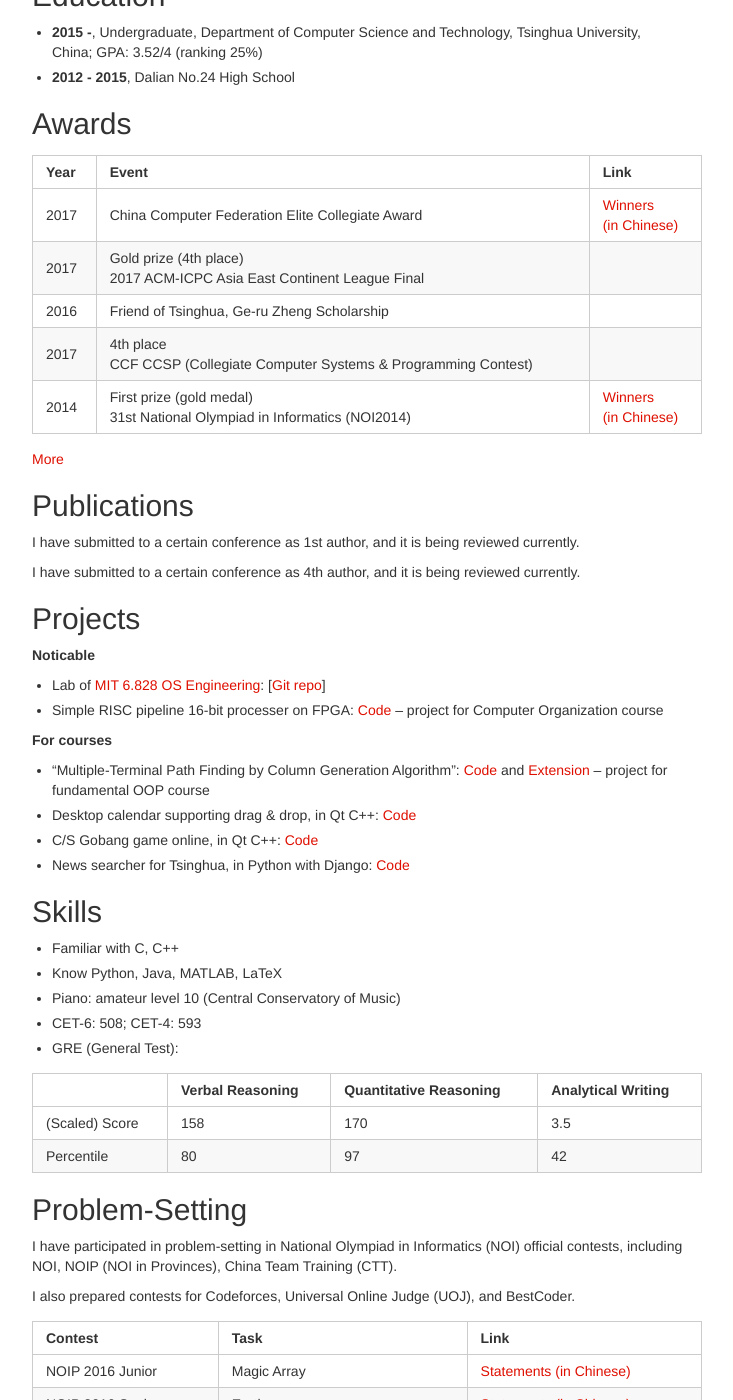
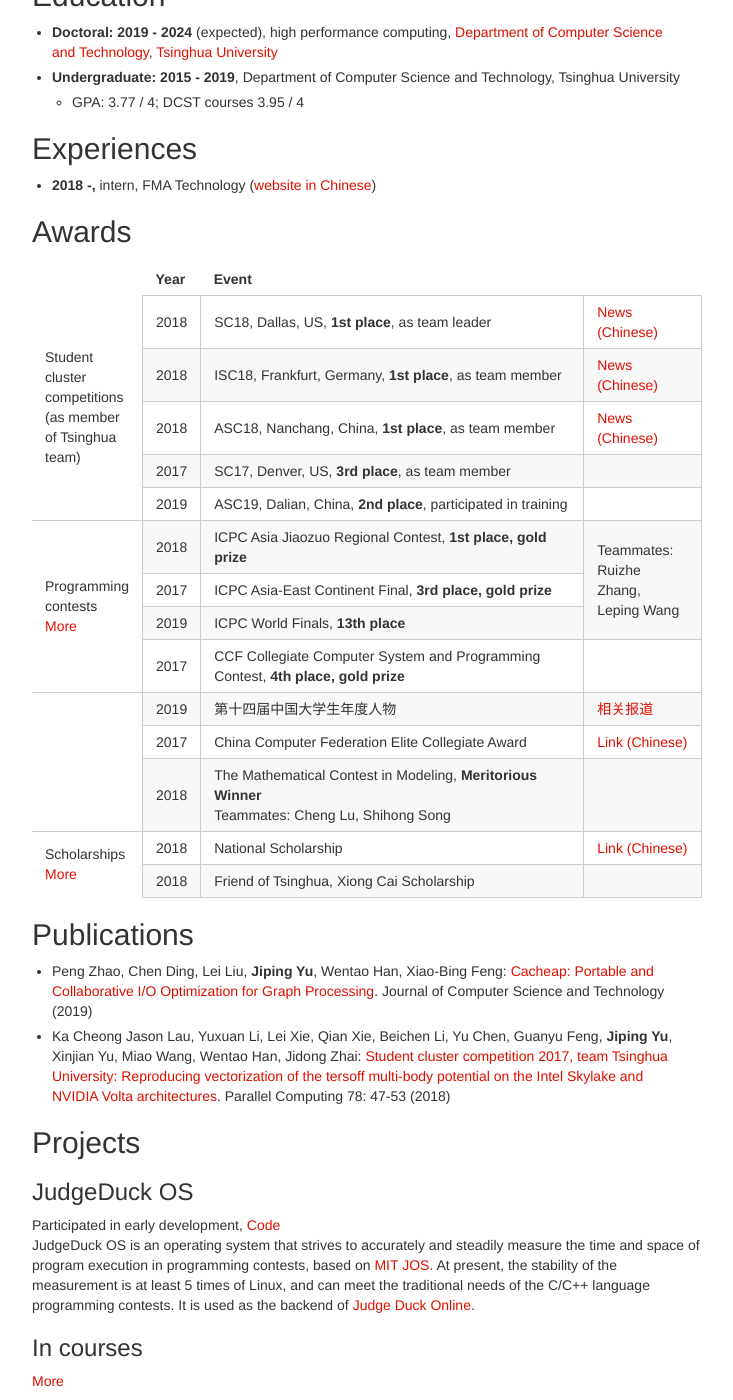
Before and after one commit to ufozgg/ruizhe, a Jekyll site: the page built from en/index.html, in a window 1280 px wide and 1400 px high, scrolled down 191 px. Shown: the whole window, without its empty margins (273-1006 px from the left). Built offline with Jekyll 4.4.1, drawn with Linux system fonts in a browser that asks for light colours; some of the changed text lies outside the part shown.

Commit message:
update a lot

```diff
--- a/en/index.html
+++ b/en/index.html
@@ -4,150 +4,239 @@
 ---
 <h1 id="jiping-yu于纪平">Jiping Yu (于纪平)</h1>
 
-<p><strong>Not yet up-to-date, please refer to the <a href="/zh">Chinese version (中文版本)</a>......</strong></p>
+<p><a href="/zh">Chinese version (中文版本)</a></p>
 
-<p>Undergraduate, Department of Computer Science and Technology, Tsinghua University, China</p>
+<p>Doctoral student, Department of Computer Science and Technology, Tsinghua University, China</p>
 
-<p><a href="mailto:yujp15@mails.tsinghua.edu.cn">yujp15@mails.tsinghua.edu.cn</a></p>
+<p><a href="mailto:yjp19@mails.tsinghua.edu.cn">yjp19@mails.tsinghua.edu.cn</a></p>
 
 <h2 id="Education">Education</h2>
 
 <ul>
-	<li><strong>2015 -</strong>, Undergraduate, Department of Computer Science and Technology, Tsinghua University, China; GPA: 3.52/4 (ranking 25%)</li>
-	<li><strong>2012 - 2015</strong>, Dalian No.24 High School</li>
+	<li><strong>Doctoral: 2019 - 2024</strong> (expected), high performance computing, <a href="http://www.cs.tsinghua.edu.cn/publish/csen/index.html">Department of Computer Science and Technology</a>, <a href="https://www.tsinghua.edu.cn/publish/thu2018en/index.html">Tsinghua University</a></li>
+	<li><strong>Undergraduate: 2015 - 2019</strong>, Department of Computer Science and Technology, Tsinghua University</li>
+	<ul><li>GPA: 3.77&nbsp;/&nbsp;4; DCST courses 3.95&nbsp;/&nbsp;4</li></ul>
+</ul>
+
+<h2>Experiences</h2>
+
+<ul>
+	<li><strong>2018 -, </strong>intern, FMA Technology (<a href="https://fma.ai/">website in Chinese</a>)</li>
 </ul>
 
 <h2 id="Awards">Awards</h2>
 
 <table>
 	<thead>
-		<tr>
-			<th>Year</th>
-			<th>Event</th>
-			<th>Link</th>
+		<tr style="border-style:none">
+			<th width="15%" style="border-style:none"></th>
+			<th style="border-style:none">Year</th>
+			<th style="border-style:none">Event</th>
+			<th style="border-style:none"></th>
 		</tr>
 	</thead>
-	<tbody id="award">
+
+	<!-- 超算竞赛开始 -->
+	<tbody>
+	<tr style="border-style:none"><td rowspan=5 style="border-style:none">Student cluster competitions<br/> (as member of Tsinghua team)<br/></td>
+		<td>2018</td>
+		<td>SC18, Dallas, US, <strong>1st place</strong>, as team leader</td>
+		<td><a href="http://news.tsinghua.edu.cn/publish/thunews/9648/2018/20181116091150736161540/20181116091150736161540_.html">News (Chinese)</a></td>
+	</tr>
+	<tr>
+		<td>2018</td>
+		<td>ISC18, Frankfurt, Germany, <strong>1st place</strong>, as team member</td>
+		<td><a href="http://news.tsinghua.edu.cn/publish/thunews/9648/2018/20180629085109763717159/20180629085109763717159_.html">News (Chinese)</a></td>
+	</tr>
+	<tr>
+		<td>2018</td>
+		<td>ASC18, Nanchang, China, <strong>1st place</strong>, as team member</td>
+		<td><a href="http://news.tsinghua.edu.cn/publish/thunews/9649/2018/20180510171910362705228/20180510171910362705228_.html">News (Chinese)</a></td>
+	</tr>
+	<tr>
+		<td>2017</td>
+		<td>SC17, Denver, US, <strong>3rd place</strong>, as team member</td>
+		<td></td>
+	</tr>
+	<tr>
+		<td>2019</td>
+		<td>ASC19, Dalian, China, <strong>2nd place</strong>, participated in training</td>
+		<td></td>
+	</tr>
+	<!-- 超算竞赛结束 -->
+
+	<!-- 程序设计竞赛开始 -->
+	<tbody>
+	<tr><td rowspan=9 style="border-style:none">Programming contests<br/><a href="javascript:;" id="icpc">More</a><a href="javascript:;" id="icpc" hidden="true">Less</a></td>
+	</tr>
+	<tr>
+		<td>2018</td>
+		<td>ICPC Asia Jiaozuo Regional Contest, <strong>1st place, gold prize</strong></td>
+		<td rowspan=3>Teammates:<br/>Ruizhe Zhang,<br/>Leping Wang</td>
+	</tr>
+	<tr>
+		<td>2017</td>
+		<td>ICPC Asia-East Continent Final, <strong>3rd place, gold prize</strong></td>
+	</tr>
+	<tr>
+		<td>2019</td>
+		<td>ICPC World Finals, <strong>13th place</strong></td>
+	</tr>
+	<tr>
+		<td>2017</td>
+		<td>CCF Collegiate Computer System and Programming Contest, <strong>4th place, gold prize</strong></td>
+		<td></td>
+	</tr>
+	<script type="text/javascript">
+	$(document).ready(function(){
+		$("a#icpc").click(function(){
+			$("tbody#icpc").toggle();
+			$("a#icpc").toggle();
+		});
+	});
+	</script>
+	</tbody>
+	<tbody id="icpc" hidden="true">
+	<tr style="border-style:none"><td rowspan=9 style="border-style:none"></td></tr>
+	<tr>
+		<td>2014</td>
+		<td>National Olympiad in Informatics, China, <strong>gold prize</strong></td>
+		<td><a href="http://download.noi.cn/T/2014/NOI2014huojiangzhengshi.htm">Link (Chinese)</a></td>
+	</tr>
+	<tr>
+		<td>2013</td>
+		<td>National Olympiad in Informatics, China, <strong>gold prize</strong></td>
+		<td><a href="http://www.noi.cn/RequireFile.do?fid=BTYdebAA">Link (Chinese)</a></td>
+	</tr>
+	<tr>
+		<td>2018</td>
+		<td>Tsinghua and HKUST Programming Contest, <strong>2nd prize, excellent prize</strong><br/>Teammates: RuiZhe Zhang, Yue Qin</td>
+		<td></td>
+	</tr>
+	<tr>
+		<td>2017</td>
+		<td>CodeM Programming Contest, <strong>3rd place</strong></td>
+		<td><a href="https://www.nowcoder.com/activity/2018codem/index?from=meituan#review">Link (Chinese)</a></td>
+	</tr>
+	<tr>
+		<td>2017</td>
+		<td>CCF CSP Certification, full score</td>
+		<td><a href="/attachments/csptranscript.pdf">Transcript</a></td>
+	</tr>
+	<tr>
+		<td>2017</td>
+		<td>MegCup Programming Contest, <strong>10th place</strong></td>
+		<td><a href="https://2017.megcup.com/">Website (Chinese)</a></td>
+	</tr>
+	</tbody>
+	<!-- 程序设计竞赛结束 -->
+
+	<!-- 其他开始 -->
+	<tbody>
+	<tr><td rowspan=9 style="border-style:none"></td>
+	</tr>
+	<tr>
+		<td>2019</td>
+		<td>第十四届中国大学生年度人物</td>
+		<td><a href="/attachments/people2019050715.pdf">相关报道</a></td>
+	</tr>
 	<tr>
 		<td>2017</td>
 		<td>China Computer Federation Elite Collegiate Award</td>
-			<td><a href="http://www.ccf.org.cn/c/2017-07-31/602612.shtml">Winners</br>(in Chinese)</a></td>
+		<td><a href="http://www.ccf.org.cn/c/2017-07-31/602612.shtml">Link (Chinese)</a></td>
 	</tr>
 	<tr>
-			<td>2017</td>
-			<td>Gold prize (4th place)</br>2017 ACM-ICPC Asia East Continent League Final</td>
+		<td>2018</td>
+		<td>The Mathematical Contest in Modeling, <strong>Meritorious Winner</strong><br/>Teammates: Cheng Lu, Shihong Song</td>
+		<td></td>
+	</tr>
+	<!-- 其他结束 -->
+
+	<!-- 奖学金开始 -->
+	<tbody>
+	<tr><td rowspan=9 style="border-style:none">Scholarships<br/><a href="javascript:;" id="jxj">More</a><a href="javascript:;" id="jxj" hidden="true">Less</a></td>
+		<td>2018</td>
+		<td>National Scholarship</td>
+		<td><a href="http://www.moe.edu.cn/srcsite/A05/s7505/201811/t20181114_354826.html">Link (Chinese)</a></td>
+	</tr>
+	<tr>
+		<td>2018</td>
+		<td>Friend of Tsinghua, Xiong Cai Scholarship</td>
+		<td></td>
+	</tr>
+	<script type="text/javascript">
+	$(document).ready(function(){
+		$("a#jxj").click(function(){
+			$("tbody#jxj").toggle();
+			$("a#jxj").toggle();
+		});
+	});
+	</script>
+	</tbody>
+	<tbody id="jxj" hidden="true">
+	<tr style="border-style:none"><td rowspan=9 style="border-style:none"></td>
+		<td>2016</td>
+		<td>Friend of Tsinghua, Ge-Ru Zheng Scholarship</td>
 		<td></td>
 	</tr>
 	<tr>
 		<td>2016</td>
-			<td>Friend of Tsinghua, Ge-ru Zheng Scholarship</td>
+		<td>Learning Progress Scholarship, Tsinghua University</td>
 		<td></td>
 	</tr>
 	<tr>
-			<td>2017</td>
-			<td>4th place</br>CCF CCSP (Collegiate Computer Systems &amp; Programming Contest)</td>
+		<td>2015</td>
+		<td>Second-class Freshman Scholarship, Tsinghua University</td>
 		<td></td>
 	</tr>
-		<tr>
-			<td>2014</td>
-			<td>First prize (gold medal)</br>31st National Olympiad in Informatics (NOI2014)</td>
-			<td><a href="http://download.noi.cn/T/2014/NOI2014huojiangzhengshi.htm">Winners</br>(in Chinese)</a></td>
-		</tr>
 	</tbody>
-	<tbody id="award" hidden="true">
-		<tr>
-			<td>2017</td>
-			<td>China Computer Federation Elite Collegiate Award</td>
-			<td><a href="http://www.ccf.org.cn/c/2017-07-31/602612.shtml">Winners</br>(in Chinese)</a></td>
-		</tr>
-		<tr>
-			<td>2017</td>
-			<td>Gold prize (4th place)</br>2017 ACM-ICPC Asia East Continent League Final</td>
-			<td></td>
-		</tr>
-		<tr>
-			<td>2016</td>
-			<td>Friend of Tsinghua, Ge-ru Zheng Scholarship</td>
-			<td></td>
-		</tr>
-		<tr>
-			<td>2017</td>
-			<td>4th place</br>CCF CCSP (Collegiate Computer Systems &amp; Programming Contest)</td>
-			<td></td>
-		</tr>
-		<tr>
-			<td>2014</td>
-			<td>First prize (gold medal)</br>31st National Olympiad in Informatics (NOI2014)</td>
-			<td><a href="http://download.noi.cn/T/2014/NOI2014huojiangzhengshi.htm">Winners</br>(in Chinese)</a></td>
-		</tr>
-		<tr>
-			<td>2013</td>
-			<td>First prize (gold medal)</br>31st National Olympiad in Informatics (NOI2013)</td>
-			<td><a href="http://history.ccf.org.cn/resources/1190201776262/noi/CCFNOI2013huojiangmingdan2013-07-25-05_01_17.htm">Winners</br>(in Chinese)</a></td>
-		</tr>
-		<tr>
-			<td>2017</td>
-			<td>3rd place</br>CodeM Programming Contest</td>
-			<td><a href="http://codem.meituan.com/">Website</br>(in Chinese)</a></td>
-		</tr>
-		<tr>
-			<td>2017</td>
-			<td>Pass with full marks</br>9th CCF Computer Software Certification</td>
-			<td><a href="http://cspro.org/lead/dformsys/application/ccf/pdf/201608107644.pdf">Transcript</a></td>
-		</tr>
-		<tr>
-			<td>2017</td>
-			<td>10th place</br>MegCup Geek Challenge Contest</td>
-			<td><a href="https://2017.megcup.com/">Website</br>(in Chinese)</a></td>
-		</tr>
-	</tbody>
+	<!-- 奖学金结束 -->
+
 </table>
+
+<h2>Publications</h2>
+
+<ul>
+	<li>Peng Zhao, Chen Ding, Lei Liu, <strong>Jiping Yu</strong>, Wentao Han, Xiao-Bing Feng: <a href="http://jcst.ict.ac.cn/EN/10.1007/s11390-019-1936-6">Cacheap: Portable and Collaborative I/O Optimization for Graph Processing</a>. Journal of Computer Science and Technology (2019)</li>
+	<li>Ka Cheong Jason Lau, Yuxuan Li, Lei Xie, Qian Xie, Beichen Li, Yu Chen, Guanyu Feng, <strong>Jiping Yu</strong>, Xinjian Yu, Miao Wang, Wentao Han, Jidong Zhai: <a href="https://www.sciencedirect.com/science/article/pii/S0167819118300668">Student cluster competition 2017, team Tsinghua University: Reproducing vectorization of the tersoff multi-body potential on the Intel Skylake and NVIDIA Volta architectures</a>. Parallel Computing 78: 47-53 (2018)</li>
+</ul>
+
+<h2 id="项目">Projects</h2>
+
+<h3>JudgeDuck OS</h3>
+
+Participated in early development, <a href="https://github.com/wangyisong1996/JudgeDuck-OS">Code</a><br/>
+JudgeDuck OS is an operating system that strives to accurately and steadily measure the time and space of program execution in programming contests, based on <a href="https://pdos.csail.mit.edu/6.828/2018/jos.git/">MIT JOS</a>. At present, the stability of the measurement is at least 5 times of Linux, and can meet the traditional needs of the C/C++ language programming contests. It is used as the backend of <a href="https://duck.ac/">Judge Duck Online</a>.<br/>
+
+<h3>In courses</h3>
+
+<a href="javascript:;" id="proj">More</a><a href="javascript:;" id="proj" hidden="true">Less</a>
 <script type="text/javascript">
 $(document).ready(function(){
-	$("a#award").click(function(){
-		$("tbody#award").toggle();
-		$("a#award").toggle();
+	$("a#proj").click(function(){
+		$("ul#proj").toggle();
+		$("a#proj").toggle();
 	});
 });
 </script>
-<a id="award">More</a>
-<a id="award" hidden="true">Less</a>
-
-<h2 id="publications">Publications</h2>
-
-<p>I have submitted to a certain conference as 1st author, and it is being reviewed currently.</p>
-
-<p>I have submitted to a certain conference as 4th author, and it is being reviewed currently.</p>
-
-<h2 id="projects">Projects</h2>
-
-<p><strong>Noticable</strong></p>
-
-<ul>
-	<li>Lab of <a href="https://pdos.csail.mit.edu/6.828/2016/">MIT 6.828 OS Engineering</a>: [<a href="https://github.com/saffahyjp/6.828">Git repo</a>]</li>
+<ul id="proj" hidden="true">
 	<li>Simple RISC pipeline 16-bit processer on FPGA: <a href="https://github.com/saffahyjp/display/tree/master/cpu">Code</a> – project for Computer Organization course</li>
-</ul>
-
-<p><strong>For courses</strong></p>
-
-<ul>
 	<li>“Multiple-Terminal Path Finding by Column Generation Algorithm”: <a href="https://github.com/saffahyjp/display/tree/master/mulpath">Code</a> and <a href="https://github.com/saffahyjp/display/tree/master/mulpath_large">Extension</a> – project for fundamental OOP course</li>
 	<li>Desktop calendar supporting drag &amp; drop, in Qt C++: <a href="https://github.com/saffahyjp/display/tree/master/calendar">Code</a></li>
 	<li>C/S Gobang game online, in Qt C++: <a href="https://github.com/saffahyjp/display/tree/master/gobang_net">Code</a></li>
 	<li>News searcher for Tsinghua, in Python with Django: <a href="https://github.com/saffahyjp/display/tree/master/news_search">Code</a></li>
 </ul>
 
-<h2 id="skills">Skills</h2>
+<h2 id="技能">Skills</h2>
 
 <ul>
-	<li>Familiar with C, C++</li>
-	<li>Know Python, Java, MATLAB, LaTeX</li>
-	<li>Piano: amateur level 10 (Central Conservatory of Music)</li>
-	<li>CET-6: 508; CET-4: 593</li>
-	<li>GRE (General Test): </li>
+	<li>Familiar with Linux、C、C++、Qt</li>
+	<li>Know Python、Java、MATLAB、LaTeX、Mathematica</li>
+	<li>English: CET-6 508, CET-4 593, GRE 328+3.5, TOEFL 96, <a href="javascript:;" id="eng">more</a><a href="javascript:;" id="eng" hidden="true">less</a></li>
+	<ul id="eng" hidden="true">
+		<li>GRE (General Test):</li>
 	</ul>
-
-<table>
+	<table id="eng" hidden="true">
 		<thead>
 			<tr>
 				<th></th>
@@ -171,6 +260,41 @@
 			</tr>
 		</tbody>
 	</table>
+	<ul id="eng" hidden="true">
+		<li>TOEFL iBT: </li>
+	</ul>
+	<table id="eng" hidden="true">
+		<thead>
+			<tr>
+				<th>Reading</th>
+				<th>Listening</th>
+				<th>Speaking</th>
+				<th>Writing</th>
+				<th>Total</th>
+			</tr>
+		</thead>
+		<tbody>
+			<tr>
+				<td>27</td>
+				<td>26</td>
+				<td>22</td>
+				<td>21</td>
+				<td>96</td>
+			</tr>
+		</tbody>
+	</table>
+	<li>Piano: amateur level 10 (Central Conservatory of Music)</li>
+</ul>
+
+<script type="text/javascript">
+$(document).ready(function(){
+	$("a#eng").click(function(){
+		$("ul#eng").toggle();
+		$("table#eng").toggle();
+		$("a#eng").toggle();
+	});
+});
+</script>
 
 <h2 id="problem-setting">Problem-Setting</h2>
 
@@ -188,11 +312,6 @@
 	</thead>
 	<tbody id="problem">
 		<tr>
-			<td>NOIP 2016 Junior</td>
-			<td>Magic Array</td>
-			<td><a href="https://www.luogu.org/problem/show?pid=2119">Statements (in Chinese)</a></td>
-		</tr>
-		<tr>
 			<td>NOIP 2016 Senior</td>
 			<td>Earthworm</td>
 			<td><a href="http://uoj.ac/problem/264">Statements (in Chinese)</a></td>
@@ -206,6 +325,11 @@
 			<td>CCPC 2016 Hefei</td>
 			<td>Greatest Common Divisor</td>
 			<td><a href="http://acm.hdu.edu.cn/showproblem.php?pid=5970">Statements (in Chinese)</a></td>
+		</tr>
+		<tr>
+			<td>UOJ Goodbye Yiwei</td>
+			<td>New Year's Bomb (my best one!)</td>
+			<td><a href="http://uoj.ac/problem/177">Statements (in Chinese)</a></td>
 		</tr>
 	</tbody>
 	<tbody id="problem" hidden="true">
@@ -225,14 +349,29 @@
 			<td><a href="http://uoj.ac/problem/315">Statements (in Chinese)</a></td>
 		</tr>
 		<tr>
+			<td>NOI 2016</td>
+			<td>Grid (participated in problem-setting)</td>
+			<td><a href="http://uoj.ac/problem/220">Statements (in Chinese)</a></td>
+		</tr>
+		<tr>
+			<td>CCPC 2018 Qinhuangdao</td>
+			<td>perfect</td>
+			<td><a href="https://github.com/DiamondJack/CCPC2018QHD/blob/master/day1/perfect/statement/en.md">Statements</a></td>
+		</tr>
+		<tr>
 			<td>CCPC 2016 Hefei</td>
 			<td>Greatest Common Divisor</td>
 			<td><a href="http://acm.hdu.edu.cn/showproblem.php?pid=5970">Statements (in Chinese)</a></td>
 		</tr>
 		<tr>
-			<td>NOI 2016</td>
-			<td> </td>
-			<td> </td>
+			<td>PSC 2017</td>
+			<td>Destroy "Treediagram"</td>
+			<td><a href="https://loj.ac/problem/2144">Statements (in Chinese)</a></td>
+		</tr>
+		<tr>
+			<td>PSC 2019</td>
+			<td>"Pass the samples"</td>
+			<td><a href="https://loj.ac/problem/3050">Statements (in Chinese)</a></td>
 		</tr>
 		<tr>
 			<td>CTT 2015</td>
@@ -241,13 +380,18 @@
 		</tr>
 		<tr>
 			<td>CTT 2016</td>
-			<td>	Magic Program</td>
+			<td>Magic Program</td>
 			<td><a href="http://uoj.ac/problem/267">Statements (in Chinese)</a></td>
 		</tr>
 		<tr>
-			<td>PSC 2017</td>
-			<td>Destroy "Treediagram"（<strong><em>for my girlfriend~</em></strong>)</td>
-			<td><a href="https://loj.ac/problem/2144">Statements (in Chinese)</a></td>
+			<td>THUPC 2018</td>
+			<td>dsa</td>
+			<td><a href="https://loj.ac/problem/6390">Statements (in Chinese)</a></td>
+		</tr>
+		<tr>
+			<td>THUPC 2019</td>
+			<td>furniture</td>
+			<td><a href="https://loj.ac/problem/6617">Statements (in Chinese)</a></td>
 		</tr>
 		<tr>
 			<td>UOJ Round #7</td>
@@ -294,7 +438,7 @@
 	});
 });
 </script>
-<a id="problem">More</a>
-<a id="problem" hidden="true">Less</a>
+<a href="javascript:;" id="problem">More</a>
+<a href="javascript:;" id="problem" hidden="true">Less</a>
 
-<p><em>Last updated on February 27, 2018</em></p>
+<p><em>Last updated on July 29, 2019</em></p>
```
Also changed, not shown: other parts of en/index.html (+1 -1 lines), zh/index.html (+7 -9 lines), 2 other files. Lines whose indentation alone changed are shown as unchanged.
